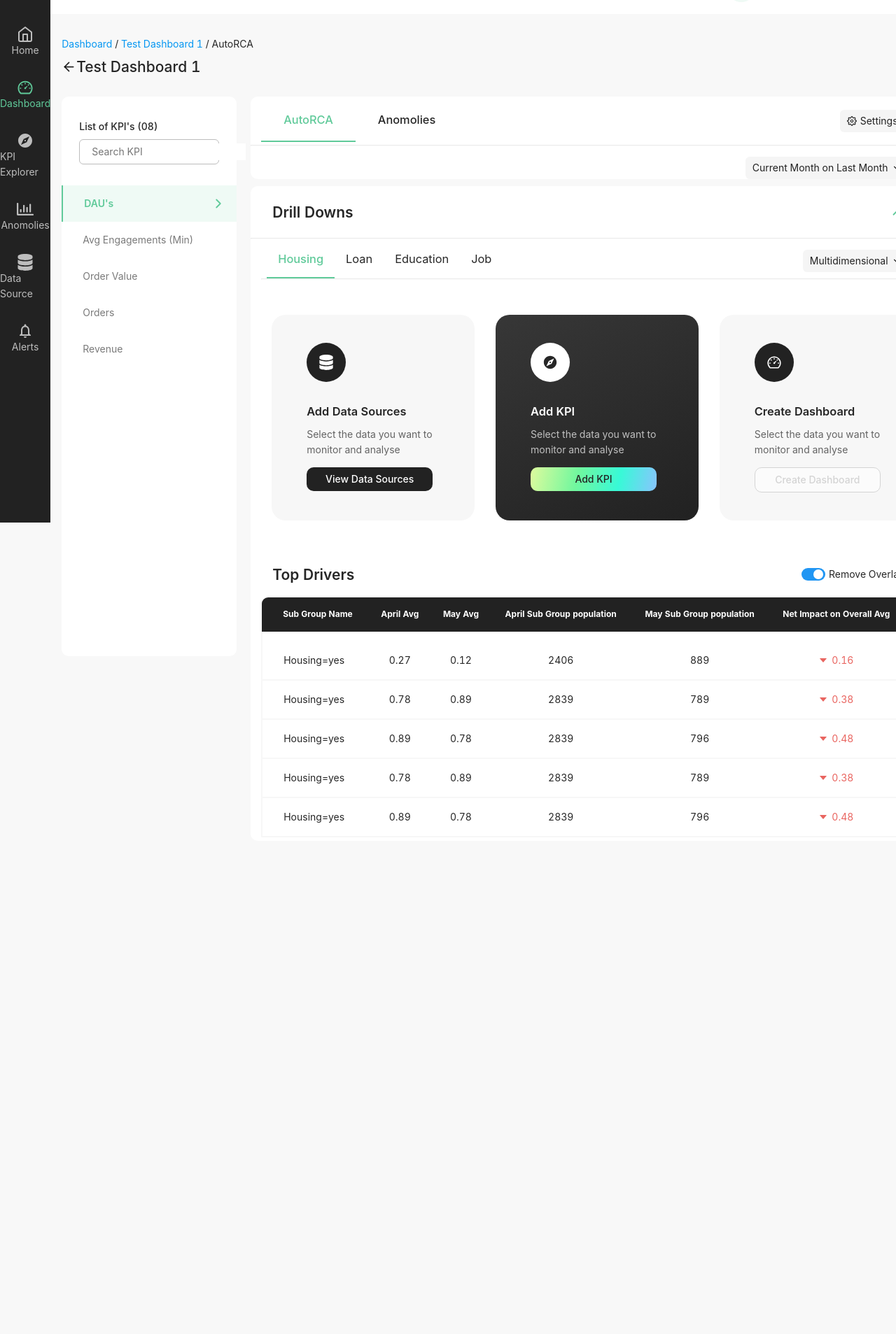
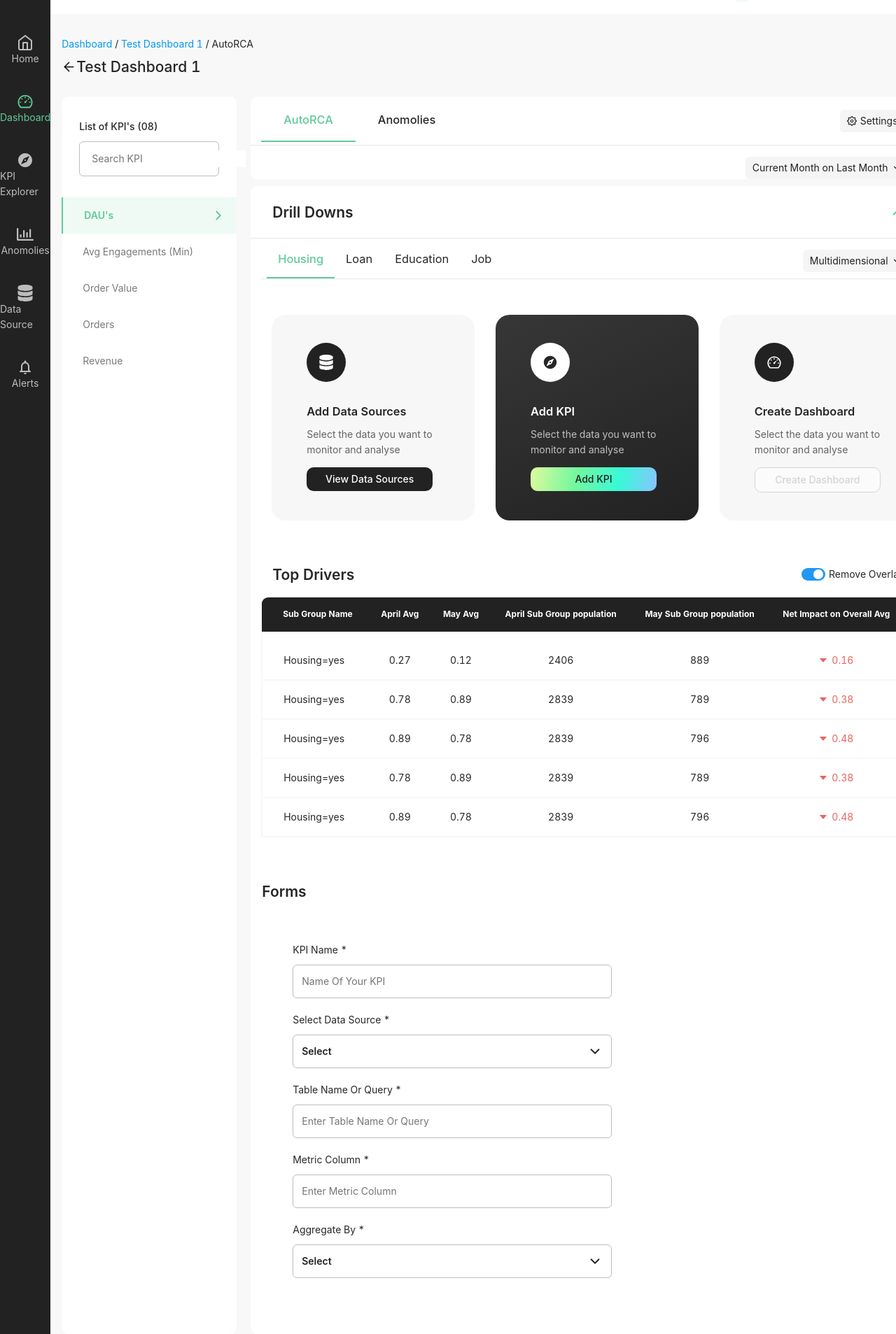
Before and after one commit to ashoksubramanium98/sketchbrahmaui, a React (Create React App) app: page /ui-task in a window 1280 px wide. Shown: the part 53-1960 px from the top of the page at 70% size. Before the commit the page ends 1271 px from the top, so only its background shows below. Built offline with nearby package versions, Linux system fonts and the light colour scheme.

Commit message:
#Add forms component

```diff
--- a/src/components/Dashboard/Content/data.js
+++ b/src/components/Dashboard/Content/data.js
@@ -4,6 +4,7 @@ import { MdExplore } from 'react-icons/md';
 import { AiOutlineDashboard } from 'react-icons/ai';
 import { FiSettings, FiChevronDown, FiChevronUp } from 'react-icons/fi';
 import DriversTable from './table';
+import Forms from './form';
 
 const Data = () => (
     <div className="data-container">
@@ -63,7 +64,7 @@ const Data = () => (
             </div>
 
             <DriversTable />
-
+            <Forms />
         </div>
     </div>
 );
--- /dev/null
+++ b/src/components/Dashboard/Content/form.js
@@ -0,0 +1,21 @@
+import React from 'react';
+import { Input } from '../../ui/Input';
+import { Select } from '../../ui/Select';
+
+const Forms = () => (
+    <div className="d-flex flex-column p-1 card-container">
+        <div className="">
+            <h2 className="p-1 m-0 font-weight-600">Forms</h2>
+        </div>
+        <div className="d-flex flex-column input-group">
+            <Input label="KPI Name" placeholder="Name Of Your KPI" required={true} />
+            <Select label="Select Data Source" required={true} />
+            <Input label="Table Name Or Query" placeholder="Enter Table Name Or Query" required={true} />
+            <Input label="Metric Column" placeholder="Enter Metric Column" required={true} />
+            <Select label="Aggregate By" required={true} />
+        </div>
+    </div>
+
+);
+
+export default Forms;
--- a/src/components/Dashboard/SideNavigation/index.js
+++ b/src/components/Dashboard/SideNavigation/index.js
@@ -9,27 +9,27 @@ const SideNavigation = () => (
         <div className="d-flex flex-column align-items-center mt-1 mb-1">
             <FaBars className="icon gradient-bg" />
         </div>
-        <div className="d-flex flex-column align-items-center mt-1 mb-1 text-muted" style={{marginTop: '50px'}}>
+        <div className="d-flex flex-column align-items-center sideNav-menu-option text-muted" style={{marginTop: '50px'}}>
             <FiHome className="icon" />
             <p>Home</p>
         </div>
-        <div className="d-flex flex-column align-items-center mt-1 mb-1 text-primary">
+        <div className="d-flex flex-column align-items-center sideNav-menu-option text-primary">
             <AiOutlineDashboard className="icon gradient-color" />
             <p className="gradient-color">Dashboard</p>
         </div>
-        <div className="d-flex flex-column align-items-center mt-1 mb-1 text-muted">
+        <div className="d-flex flex-column align-items-center sideNav-menu-option text-muted">
             <MdExplore className="icon" />
             <p>KPI Explorer</p>
         </div>
-        <div className="d-flex flex-column align-items-center mt-1 mb-1 text-muted">
+        <div className="d-flex flex-column align-items-center sideNav-menu-option text-muted">
             <FaRegChartBar className="icon" />
             <p>Anomolies</p>
         </div>
-        <div className="d-flex flex-column align-items-center mt-1 mb-1 text-muted">
+        <div className="d-flex flex-column align-items-center sideNav-menu-option text-muted">
             <FaDatabase className="icon" />
             <p>Data Source</p>
         </div>
-        <div className="d-flex flex-column align-items-center mt-1 mb-1 text-muted">
+        <div className="d-flex flex-column align-items-center sideNav-menu-option text-muted">
             <MdNotificationsNone className="icon" />
             <p>Alerts</p>
         </div>
--- a/src/components/ui/Input/index.js
+++ b/src/components/ui/Input/index.js
@@ -1,7 +1,8 @@
 import React from 'react';
 
-export const Input = ({placeholder, border}) => (
-    <div>
+export const Input = ({label ,required, placeholder, border}) => (
+    <div className="input-container">
+        <label className="label">{label} {required ? '*' : ''}</label>
         <input placeholder={placeholder} style={{border: (border && 'none')}} className="input" />
     </div>
 );
--- /dev/null
+++ b/src/components/ui/Select/index.js
@@ -0,0 +1,12 @@
+import React from 'react';
+import { FiChevronDown } from 'react-icons/fi';
+
+export const Select = ({label ,required, placeholder, border}) => (
+    <div className="input-container">
+        <label className="label">{label} {required ? '*' : ''}</label>
+        <div className="d-flex align-items-center justify-content-between input">
+            <p className="m-0 text-dark font-weight-600">Select</p>
+            <FiChevronDown className="text-dark font-size-xl" />
+        </div>
+    </div>
+);
--- a/src/index.css
+++ b/src/index.css
@@ -9,7 +9,7 @@ body {
 }
 
 .page {
-  height: 100vh;
+  min-height: 100vh;
 }
 
 .width-100 {
@@ -171,6 +171,10 @@ body {
   width: 100px;
 }
 
+.sideNav-menu-option {
+  padding: 12px 0;
+}
+
 .border-100 {
   border-radius: 100%;
 }
@@ -248,10 +252,19 @@ body {
   color: linear-gradient(86.76deg, #DEFB9D 11.13%, #71F79E 41.78%, #38F9D7 69%, #89C4FE 97.87%);
 }
 
+.input-container {
+  margin: 10px 0;
+}
+
+.label {
+}
+
 .input {
   border: 1px solid #BDBDBD;
+  color: #BDBDBD;
   border-radius: 6px;
-  padding: 5px 12px;
+  padding: 12px;
+  margin-top: 10px;
   width: 100%;
 }
 
@@ -445,3 +458,8 @@ tbody td:first-child {
 .firstDataRow {
   padding-top: 30px;
 }
+
+.input-group {
+  width: 60%;
+  padding: 30px 60px;
+}
```
